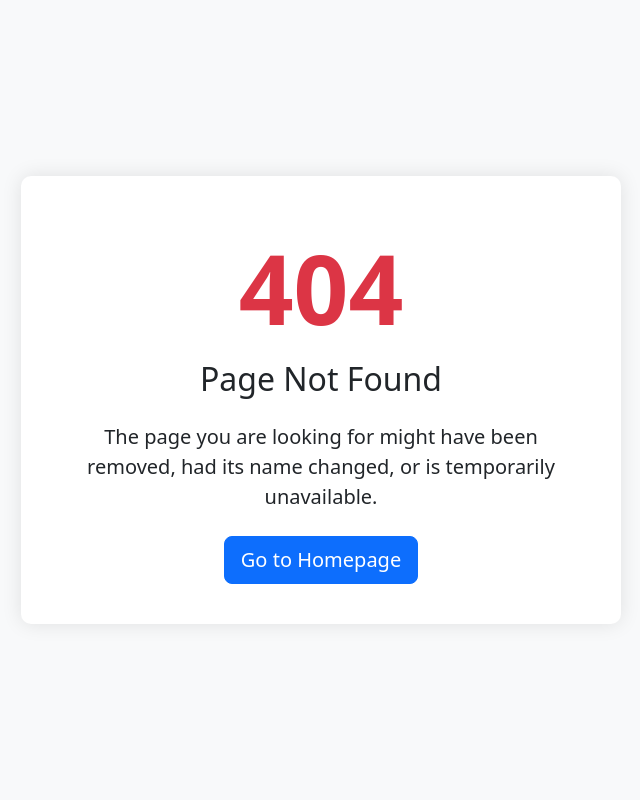
After one commit to waquar20073/AI-Agent-for-Resume-Relevance-Scoring-and-Secure-Technical-Screening, a Flask app: template web_interface/templates/404.html in a window 1280 px wide. The commit adds this page. Shown: the whole page, without its empty margins (251-891 px from the left). Run offline with Flask 3, Linux system fonts and the light colour scheme; the template is opened without the code that fills it, so the values that code supplies are empty.

Commit message:
new changes

```diff
--- a/src/resume_scorer/parser.py
+++ b/src/resume_scorer/parser.py
@@ -1,6 +1,7 @@
 import PyPDF2
 import docx
 import pdfplumber
+import re
 from typing import Dict, List, Any
 from datetime import datetime
 import uuid
--- a/web_interface/app.py
+++ b/web_interface/app.py
@@ -68,41 +68,43 @@ def upload_resume():
             filepath = os.path.join(app.config['UPLOAD_FOLDER'], filename)
             file.save(filepath)
 
-            # Parse resume
-            resume_data = resume_parser.parse_resume(filepath)
+            try:
+                # Parse resume
+                resume_data = resume_parser.parse_resume(filepath)
 
-            # Parse job description
-            job_desc = resume_parser.parse_job_description(job_description, "Uploaded Position")
+                # Parse job description
+                job_desc = resume_parser.parse_job_description(job_description, "Uploaded Position")
 
-            # Score resume
-            scoring_result = resume_scorer.score_resume(resume_data, job_desc)
+                # Score resume
+                scoring_result = resume_scorer.score_resume(resume_data, job_desc)
 
-            # Check compliance
-            compliance_results = compliance_checker.check_resume_compliance(resume_data, job_desc)
+                # Check compliance
+                compliance_results = compliance_checker.check_resume_compliance(resume_data, job_desc)
 
-            # Store results in session
-            session['scoring_result'] = {
-                'overall_score': scoring_result.overall_score,
-                'skill_match_score': scoring_result.skill_match_score,
-                'experience_score': scoring_result.experience_score,
-                'education_score': scoring_result.education_score,
-                'certification_score': scoring_result.certification_score,
-                'matched_skills': scoring_result.matched_skills,
-                'missing_skills': scoring_result.missing_skills,
-                'explanation': scoring_result.explanation,
-                'compliance_score': compliance_results['overall_compliance_score'],
-                'compliance_flags': compliance_results['bias_flags'] + compliance_results['privacy_flags']
-            }
+                # Store results in session
+                session['scoring_result'] = {
+                    'overall_score': scoring_result.overall_score,
+                    'skill_match_score': scoring_result.skill_match_score,
+                    'experience_score': scoring_result.experience_score,
+                    'education_score': scoring_result.education_score,
+                    'certification_score': scoring_result.certification_score,
+                    'matched_skills': scoring_result.matched_skills,
+                    'missing_skills': scoring_result.missing_skills,
+                    'explanation': scoring_result.explanation,
+                    'compliance_score': compliance_results['overall_compliance_score'],
+                    'compliance_flags': compliance_results['bias_flags'] + compliance_results['privacy_flags']
+                }
 
-            session['candidate_id'] = resume_data.candidate_id
+                session['candidate_id'] = resume_data.candidate_id
 
-            # Clean up uploaded file
-            os.remove(filepath)
-
-            return jsonify({
-                'success': True,
-                'redirect': url_for('scoring_results')
-            })
+                return jsonify({
+                    'success': True,
+                    'redirect': url_for('scoring_results')
+                })
+            finally:
+                # Clean up uploaded file
+                if os.path.exists(filepath):
+                    os.remove(filepath)
 
         return jsonify({'error': 'File type not allowed'}), 400
 
--- a/web_interface/static/js/main.js
+++ b/web_interface/static/js/main.js
@@ -32,6 +32,10 @@ $(document).ready(function() {
     // Form validation enhancements
     $('form').on('submit', function(e) {
         var form = $(this);
+
+        // Skip if form handles its own loading state
+        if (form.data('disable-global-loader')) return;
+
         var submitBtn = form.find('button[type="submit"]');
 
         // Add loading state to submit button
--- /dev/null
+++ b/web_interface/templates/404.html
@@ -0,0 +1,45 @@
+<!DOCTYPE html>
+<html lang="en">
+<head>
+    <meta charset="UTF-8">
+    <meta name="viewport" content="width=device-width, initial-scale=1.0">
+    <title>Page Not Found - AI Recruitment Agent</title>
+    <link href="https://cdn.jsdelivr.net/npm/bootstrap@5.3.0/dist/css/bootstrap.min.css" rel="stylesheet">
+    <style>
+        body {
+            background-color: #f8f9fa;
+            height: 100vh;
+            display: flex;
+            align-items: center;
+            justify-content: center;
+        }
+        .error-container {
+            text-align: center;
+            max-width: 600px;
+            padding: 40px;
+            background: white;
+            border-radius: 10px;
+            box-shadow: 0 0 20px rgba(0,0,0,0.1);
+        }
+        .error-code {
+            font-size: 6rem;
+            font-weight: bold;
+            color: #dc3545;
+        }
+    </style>
+</head>
+<body>
+    <div class="container">
+        <div class="row justify-content-center">
+            <div class="col-md-8">
+                <div class="error-container">
+                    <div class="error-code">404</div>
+                    <h2 class="mb-4">Page Not Found</h2>
+                    <p class="lead mb-4">The page you are looking for might have been removed, had its name changed, or is temporarily unavailable.</p>
+                    <a href="{{ url_for('index') }}" class="btn btn-primary btn-lg">Go to Homepage</a>
+                </div>
+            </div>
+        </div>
+    </div>
+</body>
+</html>
--- a/web_interface/templates/base.html
+++ b/web_interface/templates/base.html
@@ -105,6 +105,8 @@
         </div>
     </footer>
 
+    <!-- jQuery -->
+    <script src="https://code.jquery.com/jquery-3.6.0.min.js"></script>
     <!-- Bootstrap JS -->
     <script src="https://cdn.jsdelivr.net/npm/bootstrap@5.3.0/dist/js/bootstrap.bundle.min.js"></script>
     <!-- Custom JS -->
```
Also changed, not shown: main.py (+19 -3 lines), requirements.txt (+16 -0 lines), web_interface/templates/500.html (added, +45 -0 lines), web_interface/templates/resume_upload.html (+9 -3 lines), README.md, 1 other file.
